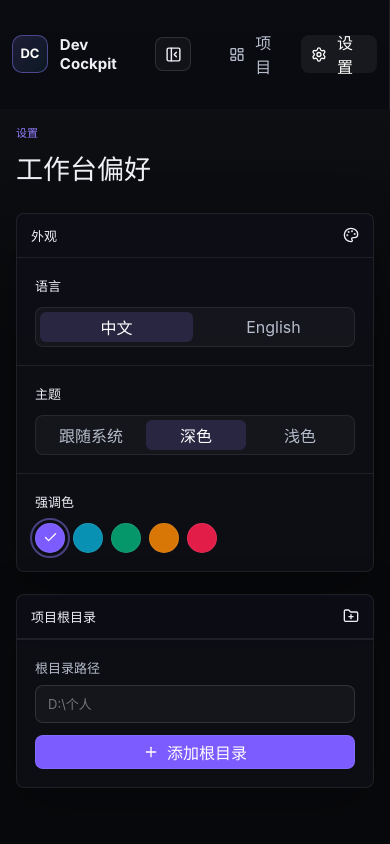
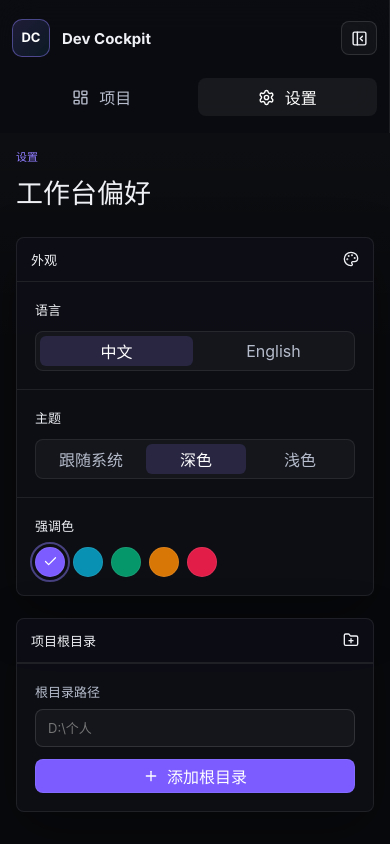
Before and after one commit to linsk27/local-dev-cockpit, a Vue app in the folder apps/web/: page /settings in a window 390 px wide. Built offline with nearby package versions, Linux system fonts and the light colour scheme.

Commit message:
fix: improve responsive dashboard layout

```diff
--- a/apps/web/src/styles.css
+++ b/apps/web/src/styles.css
@@ -91,7 +91,7 @@
 html {
   width: 100%;
   max-width: 100%;
-  overflow-x: clip;
+  overflow-x: hidden;
   background: var(--bg);
   color: var(--text);
 }
@@ -106,7 +106,7 @@ body {
   max-width: 100%;
   min-width: 320px;
   min-height: 100vh;
-  overflow-x: clip;
+  overflow-x: hidden;
   background:
     linear-gradient(180deg, var(--bg-gradient), transparent 42%),
     var(--bg);
@@ -116,7 +116,6 @@ body {
 #app {
   width: 100%;
   max-width: 100%;
-  overflow-x: clip;
 }
 
 button,
@@ -135,7 +134,6 @@ button {
   width: 100%;
   max-width: 100%;
   min-height: 100vh;
-  overflow-x: clip;
   transition: grid-template-columns 160ms ease;
 }
 
@@ -145,6 +143,7 @@ button {
 
 .sidebar {
   display: flex;
+  min-width: 0;
   flex-direction: column;
   gap: 28px;
   padding: 22px 16px;
@@ -160,6 +159,7 @@ button {
   justify-content: space-between;
   gap: 12px;
   min-height: 44px;
+  min-width: 0;
 }
 
 .brand-main {
@@ -243,6 +243,7 @@ button {
 .nav {
   display: grid;
   gap: 6px;
+  min-width: 0;
 }
 
 .nav-link {
@@ -273,8 +274,7 @@ button {
 .main-surface {
   min-width: 0;
   max-width: 100%;
-  overflow-x: clip;
-  padding: 28px;
+  padding: clamp(14px, 2vw, 28px);
 }
 
 .workspace {
@@ -290,6 +290,7 @@ button {
   display: flex;
   align-items: center;
   justify-content: space-between;
+  flex-wrap: wrap;
   gap: 16px;
   min-height: 66px;
 }
@@ -300,15 +301,20 @@ button {
 
 .header-actions {
   display: flex;
+  flex: 1 1 320px;
   align-items: center;
+  justify-content: flex-end;
   gap: 10px;
+  min-width: 0;
 }
 
 .search-box {
   display: flex;
+  flex: 1 1 220px;
   align-items: center;
   gap: 9px;
-  width: min(360px, 36vw);
+  width: min(360px, 100%);
+  max-width: 360px;
   height: 38px;
   padding: 0 12px;
   border: 1px solid var(--border-strong);
@@ -357,7 +363,7 @@ h2 {
 
 .dashboard-grid {
   display: grid;
-  grid-template-columns: minmax(280px, 360px) minmax(0, 1fr);
+  grid-template-columns: minmax(min(100%, 300px), 360px) minmax(0, 1fr);
   gap: 18px;
   align-items: start;
   min-width: 0;
@@ -384,7 +390,9 @@ h2 {
 }
 
 .project-list {
-  overflow: hidden;
+  align-self: start;
+  max-height: min(760px, calc(100vh - 120px));
+  overflow: auto;
 }
 
 .project-row {
@@ -409,6 +417,7 @@ h2 {
   grid-template-columns: 10px minmax(0, 1fr);
   gap: 11px;
   align-items: center;
+  min-width: 0;
 }
 
 .project-row-main strong,
@@ -421,9 +430,10 @@ h2 {
 
 .project-row-meta {
   display: grid;
-  grid-template-columns: auto auto minmax(0, 1fr);
+  grid-template-columns: auto minmax(0, auto) minmax(0, 1fr);
   align-items: center;
   gap: 12px;
+  min-width: 0;
   padding-left: 21px;
 }
 
@@ -496,9 +506,10 @@ h2 {
 
 .recovery {
   display: grid;
-  grid-template-columns: minmax(0, 1.2fr) minmax(380px, 0.8fr);
+  grid-template-columns: repeat(auto-fit, minmax(min(100%, 360px), 1fr));
   align-items: start;
   gap: 18px;
+  min-width: 0;
   padding: 20px;
 }
 
@@ -555,7 +566,7 @@ h2 {
 
 .recovery-facts {
   display: grid;
-  grid-template-columns: repeat(4, minmax(0, 1fr));
+  grid-template-columns: repeat(auto-fit, minmax(118px, 1fr));
   gap: 10px;
 }
 
@@ -577,8 +588,9 @@ h2 {
 
 .detail-grid {
   display: grid;
-  grid-template-columns: minmax(260px, 0.8fr) minmax(360px, 1.2fr);
+  grid-template-columns: repeat(auto-fit, minmax(min(100%, 360px), 1fr));
   gap: 18px;
+  min-width: 0;
 }
 
 .context-panel {
@@ -597,6 +609,7 @@ h2 {
   gap: 10px;
   align-items: center;
   min-height: 58px;
+  min-width: 0;
   padding: 10px 14px;
   border: 0;
   border-bottom: 1px solid var(--border);
@@ -851,6 +864,16 @@ h2 {
   font-size: 13px;
 }
 
+@media (max-width: 1180px) {
+  .dashboard-grid {
+    grid-template-columns: 1fr;
+  }
+
+  .project-list {
+    max-height: min(430px, 46vh);
+  }
+}
+
 @media (max-width: 980px) {
   .app-shell,
   .app-shell.sidebar-collapsed {
@@ -861,13 +884,18 @@ h2 {
     position: sticky;
     top: 0;
     z-index: 2;
+    flex-wrap: wrap;
     flex-direction: row;
     align-items: center;
+    gap: 10px;
     padding: 12px;
   }
 
   .nav {
     display: flex;
+    flex: 1 1 220px;
+    flex-wrap: wrap;
+    justify-content: flex-end;
   }
 
   .sidebar-footer {
@@ -878,7 +906,6 @@ h2 {
     padding: 16px;
   }
 
-  .dashboard-grid,
   .recovery,
   .detail-grid {
     grid-template-columns: 1fr;
@@ -910,6 +937,25 @@ h2 {
     display: none;
   }
 
+  .brand {
+    flex: 1 1 100%;
+  }
+
+  .nav {
+    justify-content: stretch;
+    width: 100%;
+  }
+
+  .nav-link {
+    flex: 1 1 0;
+    justify-content: center;
+    min-width: 0;
+  }
+
+  .project-list {
+    max-height: min(360px, 42vh);
+  }
+
   .recovery-facts {
     grid-template-columns: 1fr;
   }
```
